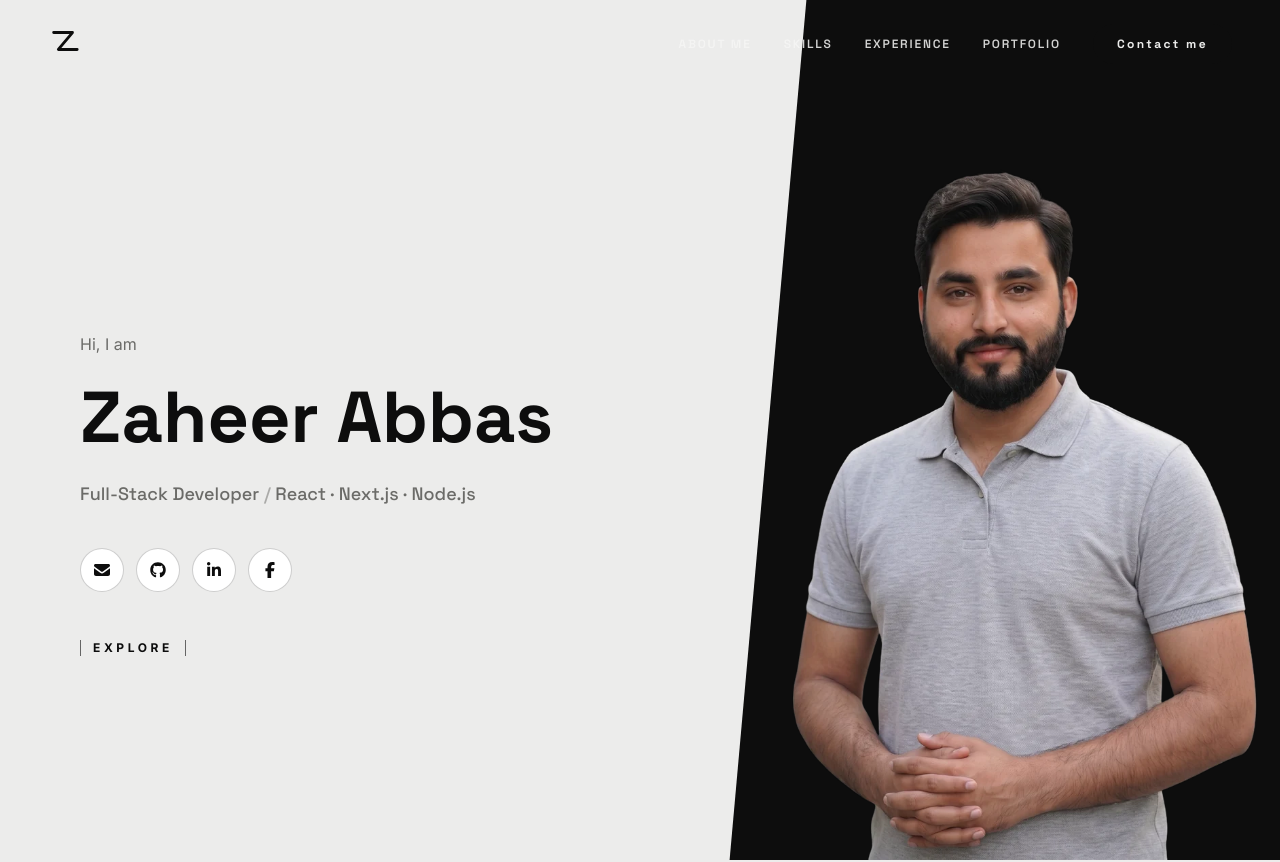
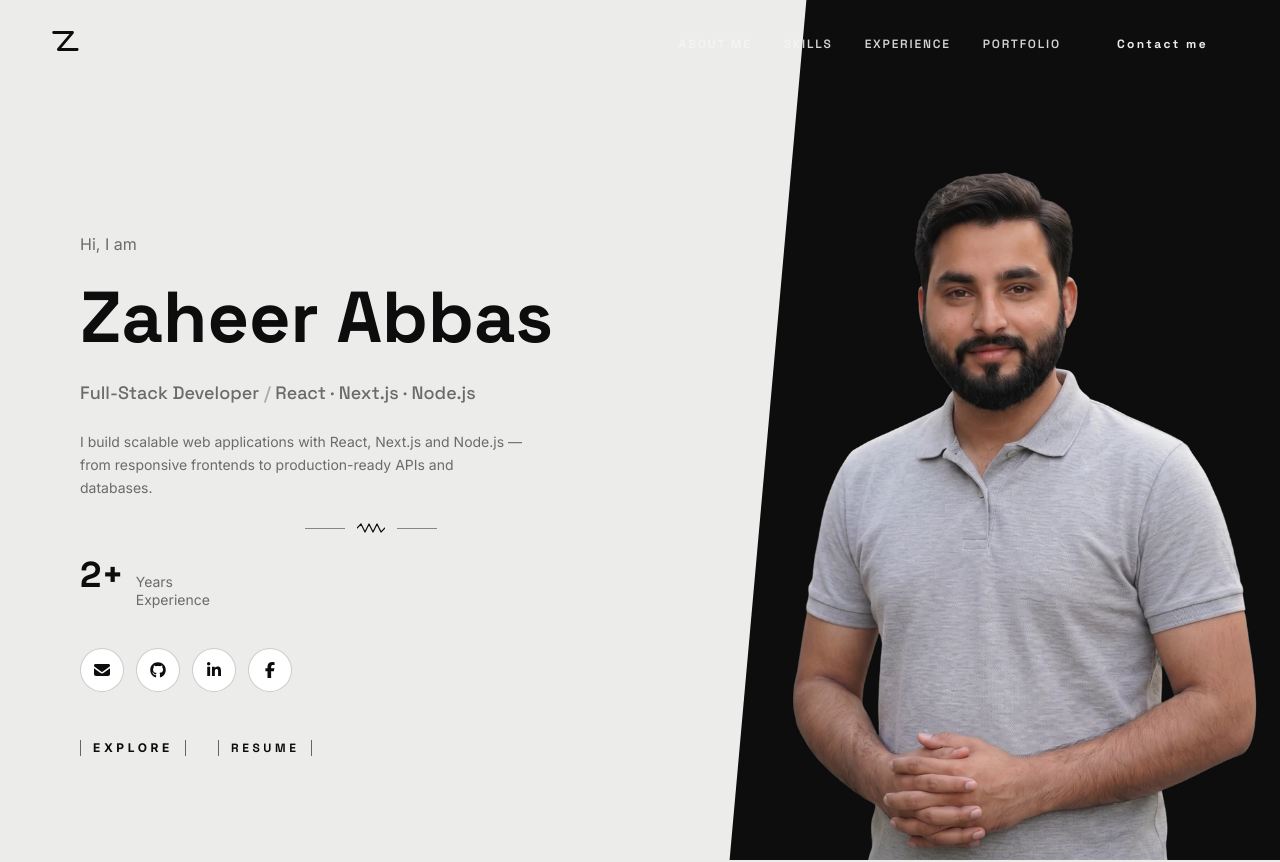
Before and after one commit to stackiid/zaheer-abbas-portfolio, a React (Vite) app: page / in a window 1280 px wide. Shown: the top 862 px of the page. Built offline with nearby package versions, Linux system fonts and the light colour scheme.

Commit message:
style(contact): update email-whatsapp switch with icons and remove input focus borders

```diff
--- a/src/components/Hero/Hero.tsx
+++ b/src/components/Hero/Hero.tsx
@@ -4,6 +4,7 @@ import { personal } from '@/data/personal'
 import { Header } from '@/components/Header/Header'
 import { SocialLinks } from '@/components/ui/SocialLinks'
 import { BracketButton } from '@/components/ui/BracketButton'
+import { Divider } from '@/components/ui/Divider'
 import { gsap } from '@/lib/gsap'
 import { usePrefersReducedMotion } from '@/hooks/usePrefersReducedMotion'
 
@@ -60,12 +61,28 @@ export function Hero() {
             {personal.title} <span className="opacity-50">/</span> {personal.tagline}
           </p>
 
+          <p className="hidden max-w-md font-sans text-sm leading-relaxed text-muted lg:block">{personal.summary}</p>
+
+          <div className="hidden lg:block">
+            <Divider />
+          </div>
+
+          <div className="hidden items-baseline gap-3 lg:flex">
+            <span className="font-display text-4xl font-bold leading-none text-ink">{personal.yearsExperience}</span>
+            <span className="font-sans text-sm leading-tight text-muted">
+              Years
+              <br />
+              Experience
+            </span>
+          </div>
+
           <div data-hero-social className="hidden pt-4 lg:block">
             <SocialLinks links={personal.socials} variant="light" />
           </div>
 
-          <div className="hidden pt-6 lg:block">
+          <div className="hidden items-center gap-8 pt-6 lg:flex">
             <BracketButton label="Explore" onClick={() => document.getElementById('about')?.scrollIntoView({ behavior: 'smooth' })} />
+            <BracketButton as="a" href={personal.resumeUrl} target="_blank" rel="noreferrer" label="Resume" />
           </div>
         </div>
 
--- a/src/components/ui/BracketButton.tsx
+++ b/src/components/ui/BracketButton.tsx
@@ -1,24 +1,37 @@
-import type { ButtonHTMLAttributes } from 'react'
+import type { AnchorHTMLAttributes, ButtonHTMLAttributes } from 'react'
 
-interface BracketButtonProps extends ButtonHTMLAttributes<HTMLButtonElement> {
-  label: string
-  onDark?: boolean
-}
+type CommonProps = { label: string; onDark?: boolean }
+type AsButton = CommonProps & { as?: 'button' } & ButtonHTMLAttributes<HTMLButtonElement>
+type AsAnchor = CommonProps & { as: 'a' } & AnchorHTMLAttributes<HTMLAnchorElement>
 
 // The "| EXPLORE |" / "| SUBMIT |" bracketed text-button from the reference
-// design — a minimal, no-fill action used inline within a section.
-export function BracketButton({ label, onDark = false, className = '', ...rest }: BracketButtonProps) {
+// design — a minimal, no-fill action used inline within a section. Renders
+// as a <button> by default, or as an <a> (e.g. the hero's "Resume" link)
+// when `as="a"` is passed, so every bracket CTA in the app shares one look.
+export function BracketButton(props: AsButton | AsAnchor) {
+  const { label, onDark = false, className = '', as, ...rest } = props
   const color = onDark ? 'text-cloud' : 'text-ink'
+  const classes = `group flex items-center gap-3 font-display text-xs font-bold tracking-[0.3em] ${color} ${className}`
 
-  return (
-    <button
-      type="button"
-      className={`group flex items-center gap-3 font-display text-xs font-bold tracking-[0.3em] ${color} ${className}`}
-      {...rest}
-    >
+  const brackets = (
+    <>
       <span className="h-4 w-px bg-current opacity-60 transition group-hover:h-5" aria-hidden="true" />
       <span className="transition group-hover:opacity-70">{label.toUpperCase()}</span>
       <span className="h-4 w-px bg-current opacity-60 transition group-hover:h-5" aria-hidden="true" />
+    </>
+  )
+
+  if (as === 'a') {
+    return (
+      <a className={classes} {...(rest as AnchorHTMLAttributes<HTMLAnchorElement>)}>
+        {brackets}
+      </a>
+    )
+  }
+
+  return (
+    <button type="button" className={classes} {...(rest as ButtonHTMLAttributes<HTMLButtonElement>)}>
+      {brackets}
     </button>
   )
 }
--- a/src/data/personal.ts
+++ b/src/data/personal.ts
@@ -7,6 +7,9 @@ export const personal: PersonalInfo = {
   firstName: 'Zaheer',
   title: 'Full-Stack Developer',
   tagline: 'React · Next.js · Node.js',
+  summary:
+    'I build scalable web applications with React, Next.js and Node.js — from responsive frontends to production-ready APIs and databases.',
+  yearsExperience: '2+',
   location: 'Islamabad, Pakistan',
   email: 'Zabbasdev@gmail.com',
   phone: '+92 313 9804929',
--- a/src/types/index.ts
+++ b/src/types/index.ts
@@ -11,6 +11,8 @@ export interface PersonalInfo {
   firstName: string
   title: string
   tagline: string
+  summary: string
+  yearsExperience: string
   location: string
   email: string
   phone: string
```
